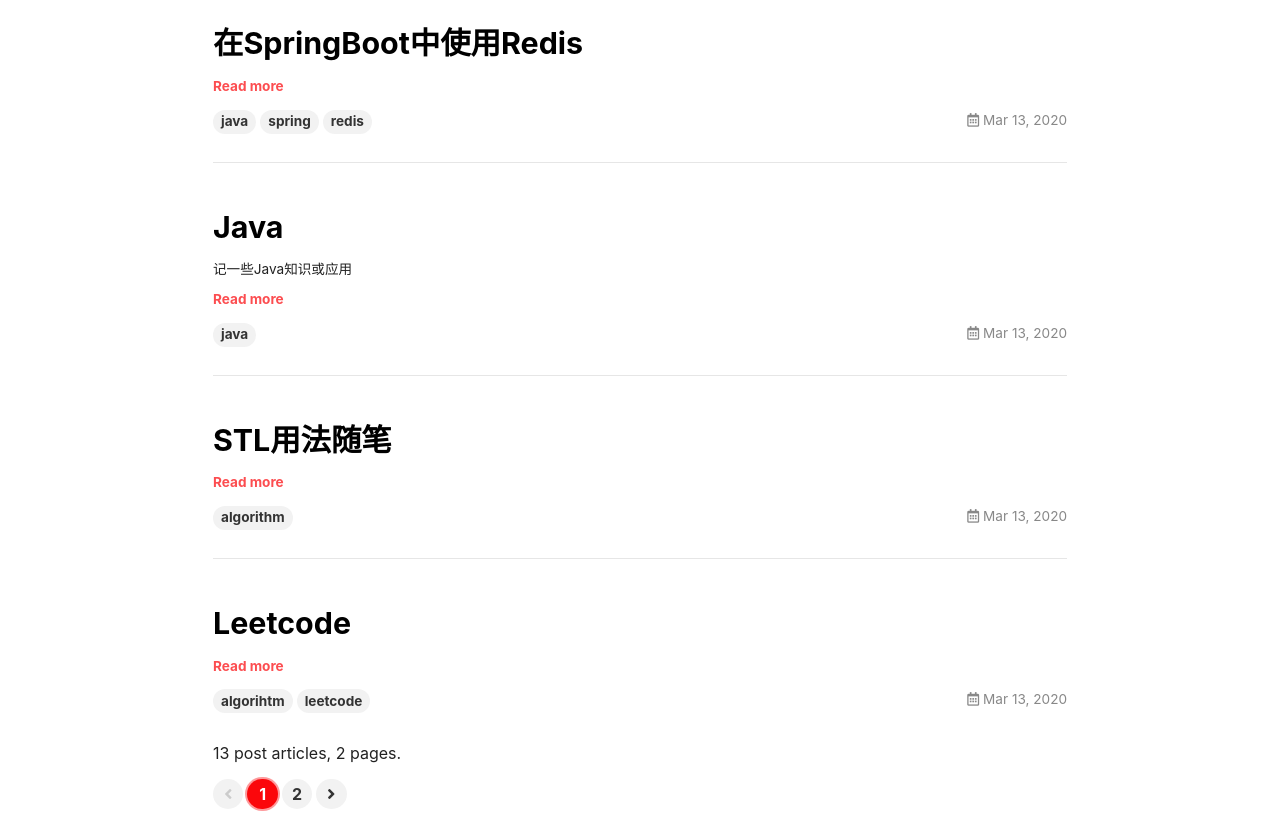
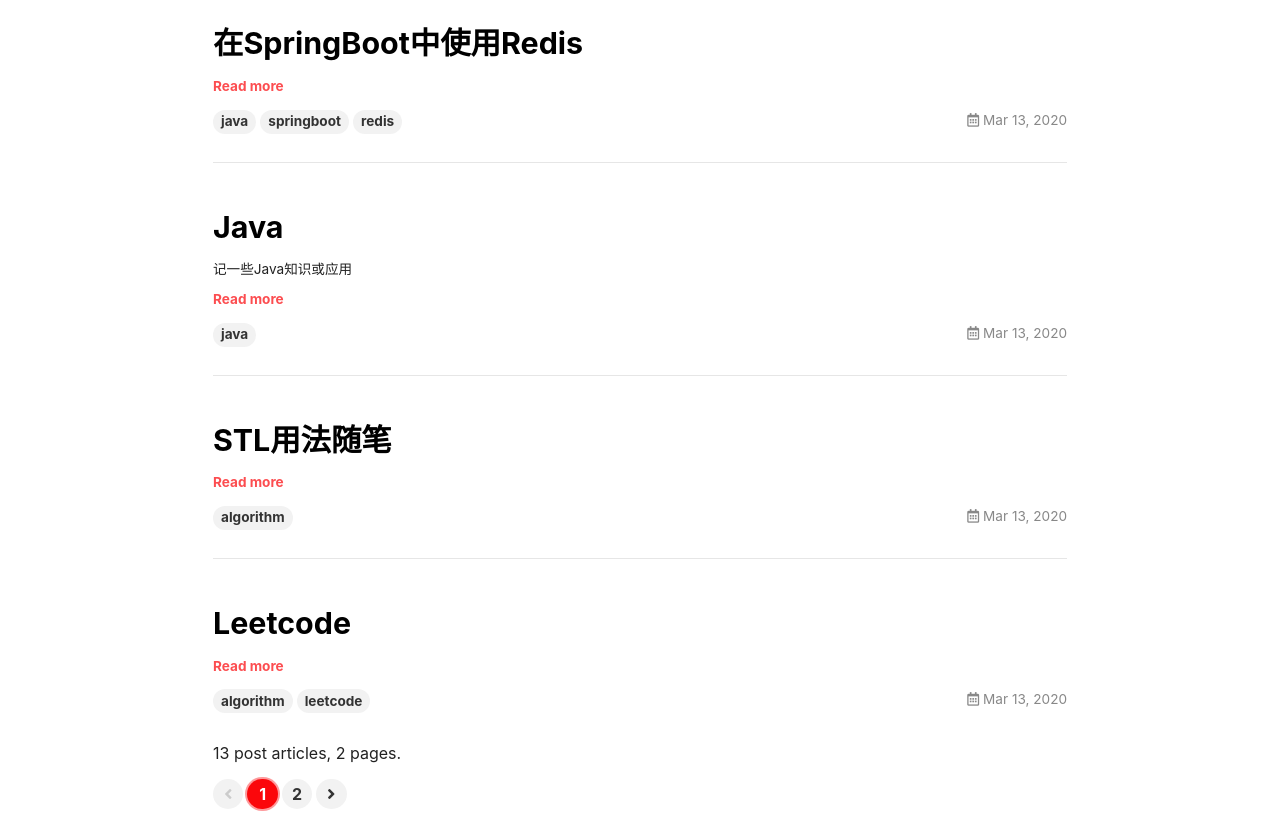
Before and after one commit to VWmin/VWmin.github.io, a Jekyll site: the page built from index.html, in a window 1280 px wide. Shown: the part 1070-1883 px from the top of the page. Built offline with Jekyll 4.4.1, drawn with Linux system fonts in a browser that asks for light colours; nearby versions of some CDN libraries; the list of posts is cut into pages by our own code.

Commit message:
纠正tag

```diff
--- a/_posts/2020-03-13-Leetcode.md
+++ b/_posts/2020-03-13-Leetcode.md
@@ -1,7 +1,7 @@
 ---
 title: Leetcode
 tag:
-  - algorihtm
+  - algorithm
   - leetcode
 ---
 
--- a/_posts/2020-03-13-redis.md
+++ b/_posts/2020-03-13-redis.md
@@ -2,7 +2,7 @@
 title: 在SpringBoot中使用Redis
 tag:
   - java
-  - spring
+  - springboot
   - redis
 ---
 
```
